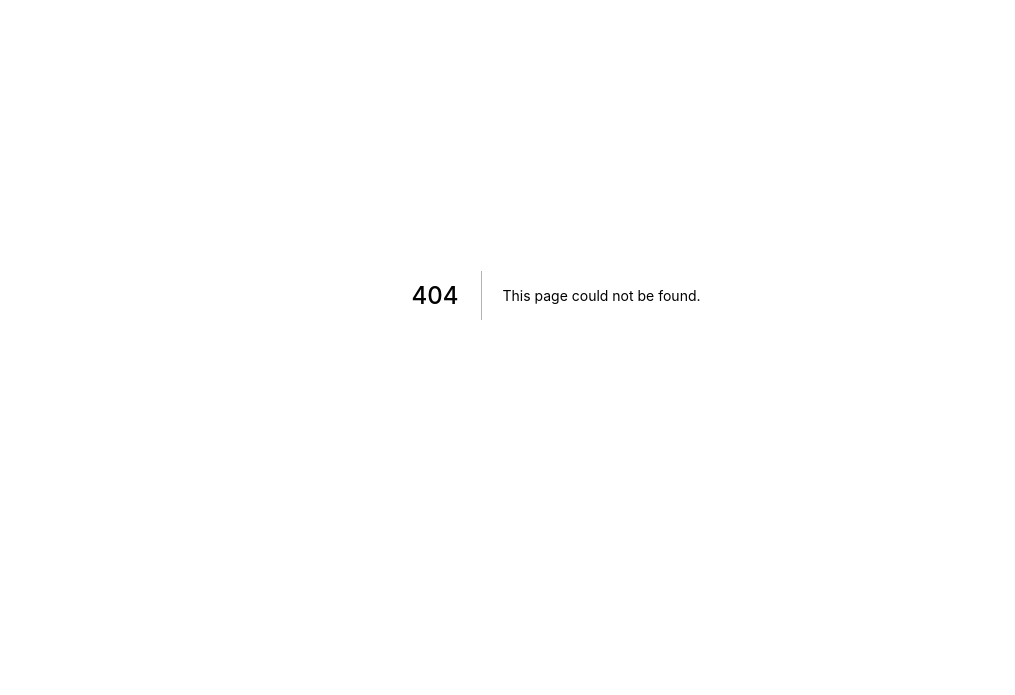
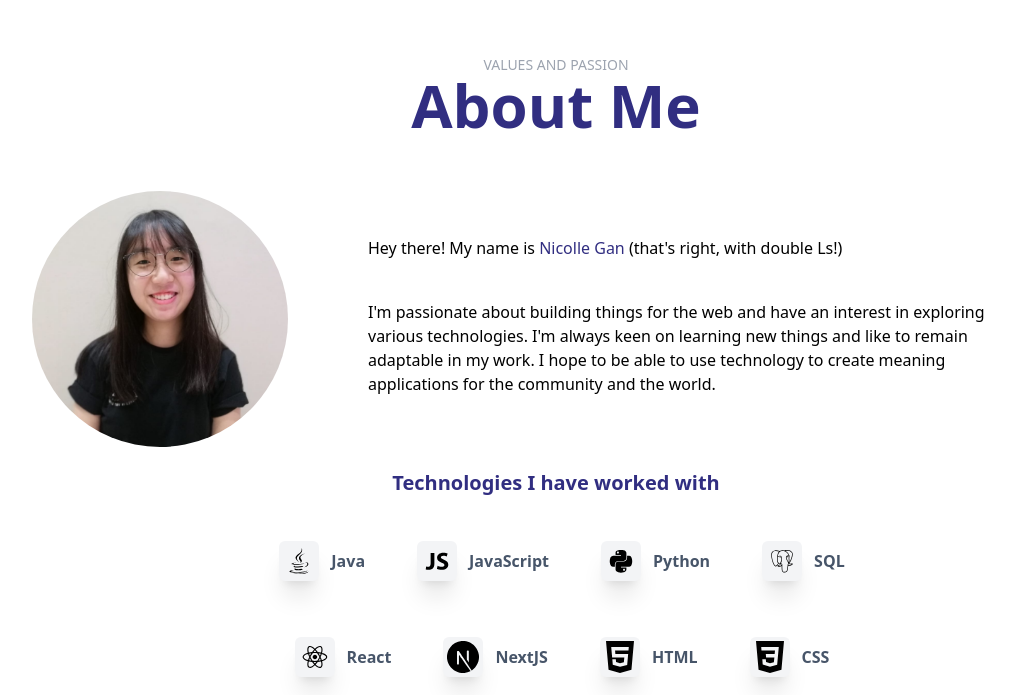
Before and after one commit to nicollegann/portfolio, a Next.js app: page /AboutMe in a window 1280 px wide. Before the commit this address had no page. Shown: the part 105-800 px from the top of the page, without its empty margins (84-1099 px from the left). Built offline with nearby package versions, Linux system fonts and the light colour scheme.

Commit message:
Add Hero and About sections

```diff
--- /dev/null
+++ b/pages/AboutMe.js
@@ -0,0 +1,107 @@
+import { Element } from 'react-scroll';
+import Image from 'next/image';
+import profilePic from '../public/images/profilepic.png';
+import { DiJava, DiJavascript1, DiPython, DiReact, DiPostgresql } from 'react-icons/di';
+import { SiNextdotjs, SiHtml5, SiCss3 } from 'react-icons/si';
+
+function AboutMe() {
+    return (
+        <Element id='about' name='about'>
+            <div className='w-full mt-40 h-auto flex flex-col justify-center items-center'>
+                <p className='text-sm uppercase text-gray-400'>values and passion</p>
+                <h1 className='text-indigo-900 text-6xl font-bold text-center'>About Me</h1>
+            </div>
+
+            <div>
+                {/* for medium and small screens*/}
+                <div className='w-1/2 mx-auto pt-14 lg:hidden'>
+                    <div className='w-3/4 mx-auto'>
+                        <Image src={profilePic} alt='profileImage' layout='responsive' className='rounded-full' />
+                    </div>
+                </div>
+
+                <div className='flex justify-center items-center text-left pt-2'>
+                    {/* for large and bigger screens*/}
+                    <div className='w-1/5 hidden lg:block lg:mt-12'>
+                        <Image src={profilePic} alt='profileImage' layout='intrinsic' className='rounded-full hidden lg:block'/>
+                    </div>
+                    <div className='flex flex-col sm:mx-10 md:ml-10 md:mt-7 lg:ml-20 lg:mt-14'>
+                        <h1 className='mb-10'>
+                            Hey there! My name is <span className='text-indigo-900'>Nicolle Gan</span> (that's right, with double Ls!)
+                        </h1>
+                        <p className='text-left font-normal mb-5 flex-wrap sm:max-w-xl xl:max-w-2xl'>
+                            I'm passionate about building things for the web and have an interest in exploring various technologies.
+                            I'm always keen on learning new things and like to remain adaptable in my work.
+                            I hope to be able to use technology to create meaning applications for the community and the world.
+                        </p>
+                    </div>
+                </div>
+                <div className='w-full h-auto mt-4 flex flex-col justify-center items-center'>
+                    <h1 className='text-indigo-900 text-xl font-bold text-center'>Technologies I have worked with</h1>
+                </div>
+
+                {/* First Section */}
+                <div className='flex mt-8'>
+                    <div className='flex justify-items-start items-center gap-10 mx-auto'>
+                        <div className='flex flex-col justify-center items-center'>
+                            <div className='flex justify-center items-center cursor pointer'>
+                                <DiJava className='w-10 h-10 bg-gray-100 m-3 p-1 shadow-xl rounded-md' />
+                                <h2 className='text-md text-slate-600 font-semibold'>Java</h2>
+                            </div>
+                        </div>
+                        <div className='flex flex-col justify-center items-center'>
+                            <div className='flex justify-center items-center cursor pointer'>
+                                <DiJavascript1 className='w-10 h-10 bg-gray-100 m-3 p-1 shadow-xl rounded-md' />
+                                <h2 className='text-md text-slate-600 font-semibold'>JavaScript</h2>
+                            </div>
+                        </div>
+                        <div className='flex flex-col justify-center items-center'>
+                            <div className='flex justify-center items-center cursor pointer'>
+                                <DiPython className='w-10 h-10 bg-gray-100 m-3 p-1 shadow-xl rounded-md' />
+                                <h2 className='text-md text-slate-600 font-semibold'>Python</h2>
+                            </div>
+                        </div>
+                        <div className='flex flex-col justify-center items-center'>
+                            <div className='flex justify-center items-center cursor pointer'>
+                                <DiPostgresql className='w-10 h-10 bg-gray-100 m-3 p-1 shadow-xl rounded-md' />
+                                <h2 className='text-md text-slate-600 font-semibold'>SQL</h2>
+                            </div>
+                        </div>
+                    </div>
+                </div>
+
+                {/* Second Section */}
+                <div className='flex mt-8'>
+                    <div className='flex justify-items-start items-center gap-10 mx-auto'>
+                        <div className='flex flex-col justify-center items-center'>
+                            <div className='flex justify-center items-center cursor pointer'>
+                                <DiReact className='w-10 h-10 bg-gray-100 m-3 p-1 shadow-xl rounded-md' />
+                                <h2 className='text-md text-slate-600 font-semibold'>React</h2>
+                            </div>
+                        </div>
+                        <div className='flex flex-col justify-center items-center'>
+                            <div className='flex justify-center items-center cursor pointer'>
+                                <SiNextdotjs className='w-10 h-10 bg-gray-100 m-3 p-1 shadow-xl rounded-md' />
+                                <h2 className='text-md text-slate-600 font-semibold'>NextJS</h2>
+                            </div>
+                        </div>
+                        <div className='flex flex-col justify-center items-center'>
+                            <div className='flex justify-center items-center cursor pointer'>
+                                <SiHtml5 className='w-10 h-10 bg-gray-100 m-3 p-1 shadow-xl rounded-md' />
+                                <h2 className='text-md text-slate-600 font-semibold'>HTML</h2>
+                            </div>
+                        </div>
+                        <div className='flex flex-col justify-center items-center'>
+                            <div className='flex justify-center items-center cursor pointer'>
+                                <SiCss3 className='w-10 h-10 bg-gray-100 m-3 p-1 shadow-xl rounded-md' />
+                                <h2 className='text-md text-slate-600 font-semibold'>CSS</h2>
+                            </div>
+                        </div>
+                    </div>
+                </div>
+            </div>
+        </Element>
+    )
+}
+
+export default AboutMe;
--- /dev/null
+++ b/pages/HeroSection.js
@@ -0,0 +1,37 @@
+import React from 'react';
+import Image from 'next/image';
+import heroImage from '../public/images/csgirl.jpg';
+
+function HeroSection() {
+    return (
+        <div>
+            {/* for medium and small screens*/}
+            <div className='w-1/2 mx-auto pt-24 lg:hidden'>
+                <div>
+                    <Image src={heroImage} alt='heroImage' layout='responsive' />
+                </div>
+            </div>
+
+            <div className='flex justify-center items-center text-center pt-8'>
+                <div className='flex flex-col sm:mx-10 md:ml-10 md:mt-7 lg:ml-20 lg:mt-16'>
+                    <h1 className='font-bold text-7xl text-left mb-10'>
+                        Hi, I'm <span className='text-indigo-900'>Nicolle</span>
+                    </h1>
+                    <p className='text-left font-normal mb-5 flex-wrap'>
+                        Computer Science student from the National University of Singapore. <br/>
+                        Hoping to create an impact on the community - and the world - through technology.
+                    </p>
+                    <a href='#' className='font-semibold text-white md:mt-10 mt-5 pt-5 bg-indigo-900 rounded-md w-60 h-16'>
+                        See My Portfolio!
+                    </a>
+                </div>
+                {/* for large and bigger screens*/}
+                <div className='w-1/2 hidden lg:block lg:mt-12'>
+                    <Image src={heroImage} alt='heroImage' layout='intrinsic' className='hidden lg:block'/>
+                </div>
+            </div>
+        </div>
+    )
+}
+
+export default HeroSection;
--- a/pages/index.js
+++ b/pages/index.js
@@ -1,5 +1,7 @@
 import Head from 'next/head'
-import Navbar from './components/Navbar'
+import Navbar from '../components/Navbar'
+import HeroSection from './HeroSection'
+import AboutMe from './AboutMe'
 
 export default function Home() {
   return (
@@ -10,7 +12,9 @@ export default function Home() {
         <link rel="icon" href="/favicon-rounded.ico" />
       </Head>
 
-      <Navbar/>
+      <Navbar />
+      <HeroSection />
+      <AboutMe />
 
     </div>
   )
--- a/tailwind.config.js
+++ b/tailwind.config.js
@@ -4,7 +4,11 @@ module.exports = {
     "./components/**/*.{js,ts,jsx,tsx}",
   ],
   theme: {
-    extend: {},
+    extend: {
+      screens: {
+        'sm': '500px',
+      }
+    },
   },
   plugins: [],
 }
```
Also changed, not shown: public/images/csgirl.jpg (added), public/images/profilepic.png (added).
